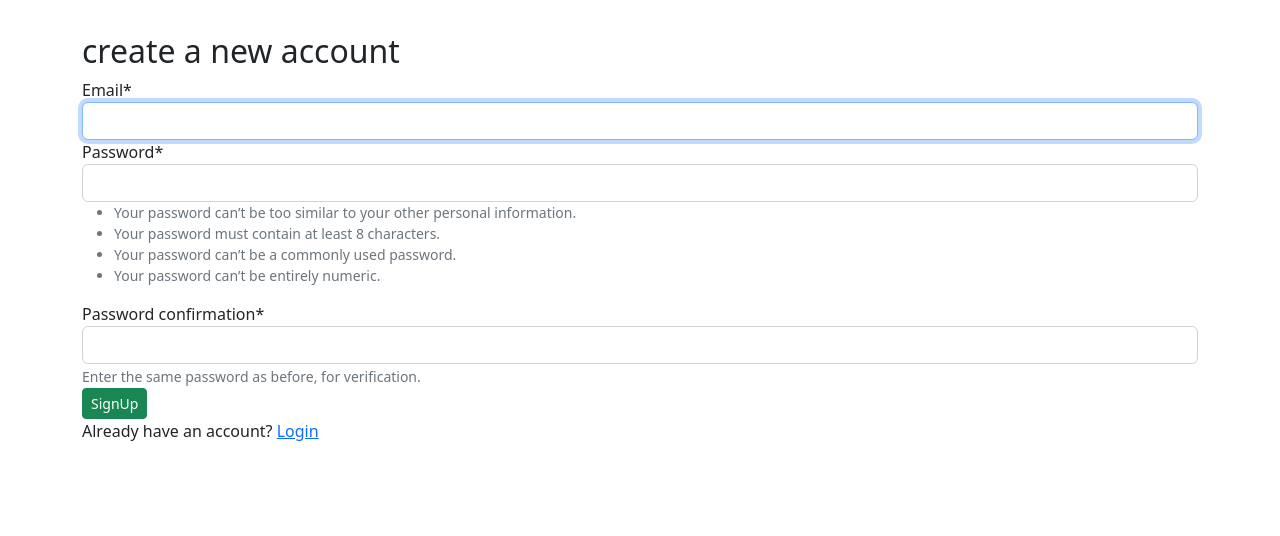
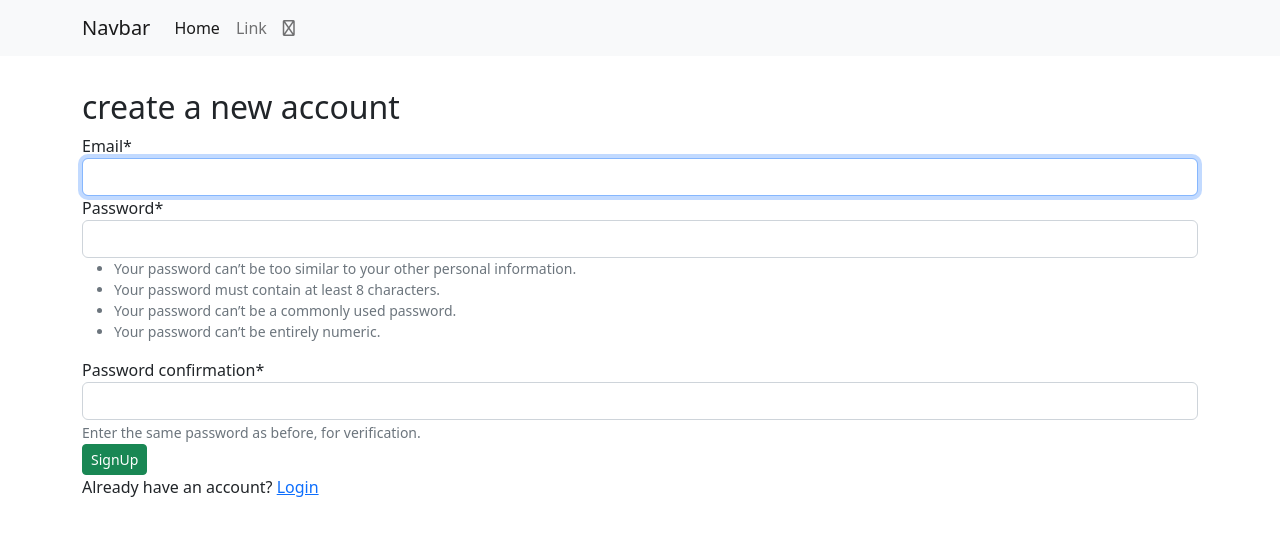
Before and after one commit to mahbubrahman1/Ecom, a Django app: page /account/registration/ in a window 1280 px wide. Shown: the top 536 px of the page. Run offline with Django 4.2, Linux system fonts and the light colour scheme; some libraries are stand-ins or nearby versions.

```diff
--- a/shop/urls.py
+++ b/shop/urls.py
@@ -5,4 +5,5 @@ from .import views
 
 urlpatterns = [
     path('', views.home, name='home'),
+    path('product/<str:pk>/', views.product_info, name='product-info'),
 ]
--- a/templates/base.html
+++ b/templates/base.html
@@ -13,6 +13,9 @@
     <link rel="stylesheet" href="{% static 'css/style.css' %}">
 </head>
 <body>
+    <div>
+        {% include 'navbar.html' %}
+    </div>
     <div class="container pt-4">
         <div class="messages container mt-2">
             {% if messages %}
--- /dev/null
+++ b/templates/navbar.html
@@ -0,0 +1,21 @@
+<nav class="navbar navbar-expand-lg bg-light">
+    <div class="container">
+      <a class="navbar-brand" href="#">Navbar</a>
+      <button class="navbar-toggler" type="button" data-bs-toggle="collapse" data-bs-target="#navbarSupportedContent" aria-controls="navbarSupportedContent" aria-expanded="false" aria-label="Toggle navigation">
+        <span class="navbar-toggler-icon"></span>
+      </button>
+      <div class="collapse navbar-collapse" id="navbarSupportedContent">
+        <ul class="navbar-nav me-auto mb-2 mb-lg-0">
+          <li class="nav-item">
+            <a class="nav-link active" aria-current="page" href="#">Home</a>
+          </li>
+          <li class="nav-item">
+            <a class="nav-link" href="#">Link</a>
+          </li>
+          <li class="nav-item">
+            <a class="nav-link" href="#"><i class="fa fa-regular fa-cart-shopping"></i></a>
+          </li>
+        </ul>
+      </div>
+    </div>
+  </nav>
```
Also changed, not shown: shop/templates/shop/home.html (+16 -3 lines), shop/templates/shop/product-info.html (added, +24 -0 lines), shop/views.py (+9 -0 lines), db.sqlite3, media/Products/face-wash.png (added), media/Products/grey-tshirt.png (added), media/Products/keyboard.png (added), media/Products/lg-tv.png (added), media/Products/razer-keyboard.png (added).
